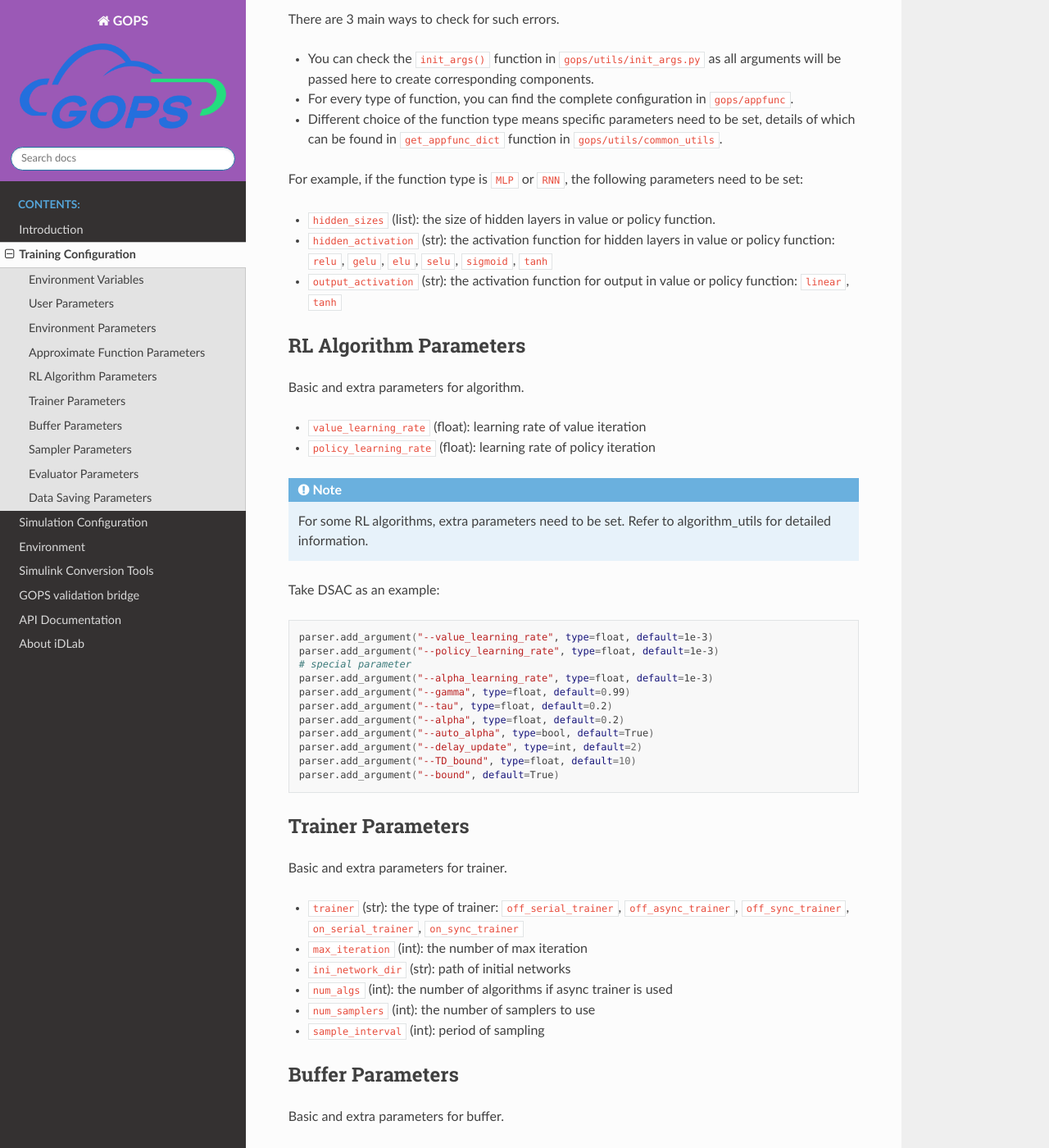
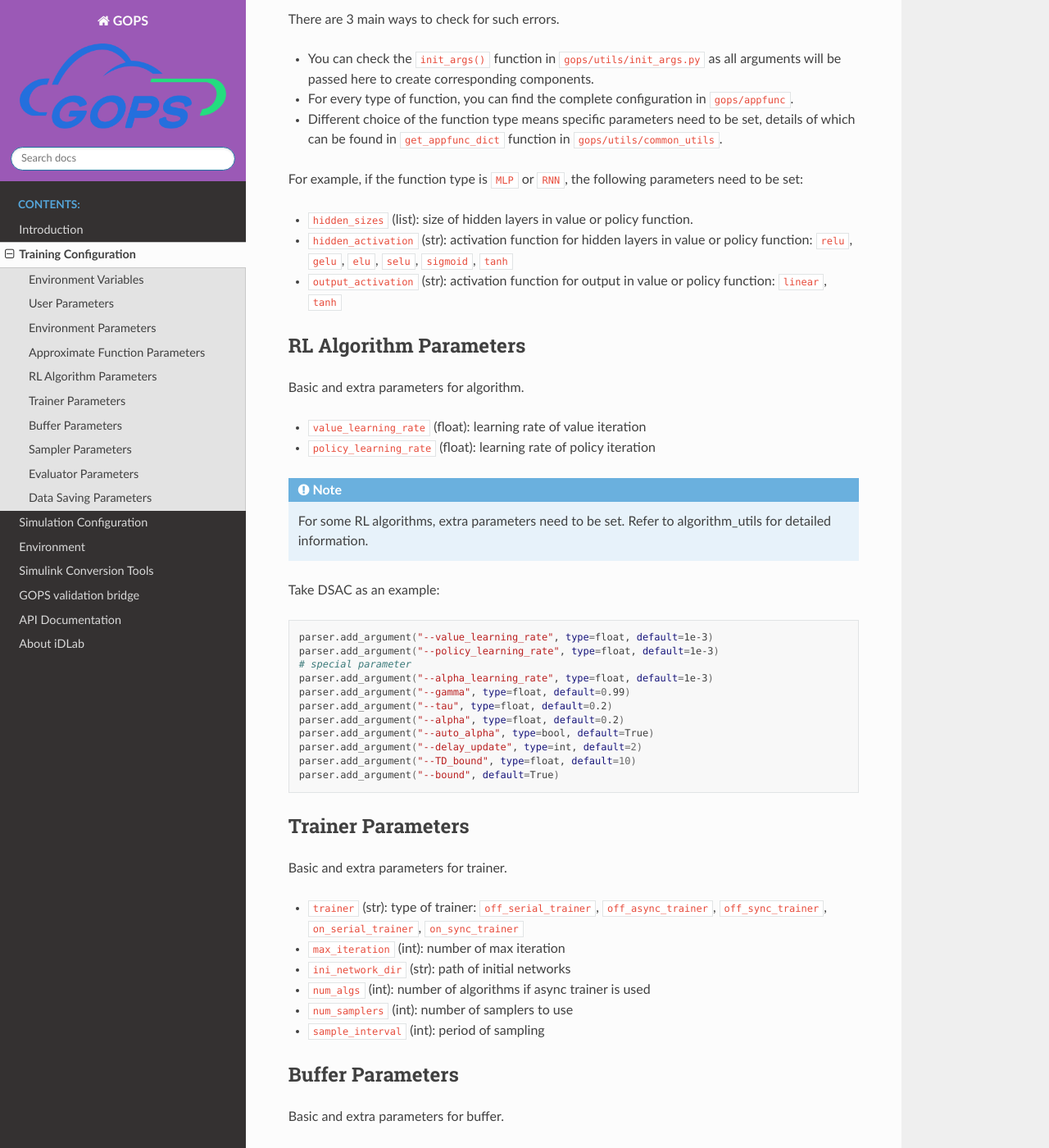
Before and after one commit to Intelligent-Driving-Laboratory/GOPS_DOC, a Sphinx documentation site: the page built from source/example_config.md, in a window 1280 px wide and 1400 px high, scrolled down 1781 px. Shown: the whole window at 82% size. Built offline with Sphinx 7.4.7 and the Read the Docs theme 2.0.0, drawn with Linux system fonts in a browser that asks for light colours; some of the changed text lies outside the part shown.

Commit message:
improve writing of training configuration

```diff
--- a/source/example_config.md
+++ b/source/example_config.md
@@ -17,8 +17,8 @@
 ## User Parameters
 Key parameters in user level:
 
-- `env_id` (str): the ID of the environment
-- `algorithm` (str): the name of the reinforcement learning algorithm to use
+- `env_id` (str): ID of the environment
+- `algorithm` (str): name of the reinforcement learning algorithm to use
 - `enable_cuda` (bool): whether to use CUDA for computation
 - `seed` (Optional[int]): assign the global seed for training, using a random value by default
 
@@ -26,7 +26,7 @@
 ## Environment Parameters
 Basic and extra parameters for environment.
 
-- `action_type` (str): the type of environment action: 'continu' or 'discret'
+- `action_type` (str): type of environment action: 'continu' or 'discret'
 - `is_render` (bool): whether render the env when evaluation
 
 :::{note}
@@ -44,7 +44,7 @@
 - `value_func_type` (str): type of value function, depended on the used algorithm: `MLP`, `CNN`, `CNN_SHARED`, `RNN`, `POLY`, `GAUSS`
 - `policy_func_name` (str): policy function structure, depended on the used algorithm: `None`, `DetermPolicy`, `FiniteHorizonPolicy`, `StochaPolicy`
 - `policy_func_type` (str): type of policy function, depended on the used algorithm: `MLP`, `CNN`, `CNN_SHARED`, `RNN`, `POLY`, `GAUSS`
-- `policy_act_distribution` (str): the type of distribution for policy actions: `default`, `TanGaussDistribution`, `GaussDistribution`
+- `policy_act_distribution` (str): type of distribution for policy actions: `default`, `TanGaussDistribution`, `GaussDistribution`
 
 :::{note}
 Some arguments are coupling with others. Change them separately may cause error or incorrect results.
@@ -56,9 +56,9 @@
 - Different choice of the function type means specific parameters need to be set, details of which can be found in `get_appfunc_dict` function in `gops/utils/common_utils`.
 
 For example, if the function type is `MLP` or `RNN`, the following parameters need to be set:
-- `hidden_sizes` (list): the size of hidden layers in value or policy function.
-- `hidden_activation` (str): the activation function for hidden layers in value or policy function: `relu`, `gelu`, `elu`, `selu`, `sigmoid`, `tanh`
-- `output_activation` (str): the activation function for output in value or policy function: `linear`, `tanh`
+- `hidden_sizes` (list): size of hidden layers in value or policy function.
+- `hidden_activation` (str): activation function for hidden layers in value or policy function: `relu`, `gelu`, `elu`, `selu`, `sigmoid`, `tanh`
+- `output_activation` (str): activation function for output in value or policy function: `linear`, `tanh`
 
 
 ##  RL Algorithm Parameters
@@ -89,32 +89,32 @@
 ## Trainer Parameters
 Basic and extra parameters for trainer.
 
-- `trainer` (str): the type of trainer: `off_serial_trainer`, `off_async_trainer`, `off_sync_trainer`, `on_serial_trainer`, `on_sync_trainer`
-- `max_iteration` (int): the number of max iteration
+- `trainer` (str): type of trainer: `off_serial_trainer`, `off_async_trainer`, `off_sync_trainer`, `on_serial_trainer`, `on_sync_trainer`
+- `max_iteration` (int): number of max iteration
 - `ini_network_dir` (str): path of initial networks
-- `num_algs` (int): the number of algorithms if async trainer is used
-- `num_samplers` (int): the number of samplers to use
+- `num_algs` (int): number of algorithms if async trainer is used
+- `num_samplers` (int): number of samplers to use
 - `sample_interval` (int): period of sampling
 
 ## Buffer Parameters
 Basic and extra parameters for buffer.
 
-- `buffer_name` (str): the name of buffer to use: `replay_buffer`, `prioritized_replay_buffer`
+- `buffer_name` (str): name of buffer to use: `replay_buffer`, `prioritized_replay_buffer`
 - `buffer_warm_size` (int): size of collected samples before training
 - `buffer_max_size` (int): max size of replay buffer
 - `replay_batch_size` (int): batch size of replay samples from buffer
 ## Sampler Parameters
 Basic and extra parameters for sampler.
 
-- `sample_name` (str): the name of sampler to use: `off_sampler`, `on_sampler`
+- `sample_name` (str): name of sampler to use: `off_sampler`, `on_sampler`
 - `sample_batch_size` (int): batch size of sampler for buffer store
 - `noise_params` (dict): add noise to action for better exploration, only used for continuous action space
 
 ## Evaluator Parameters
 Basic and extra parameters for evaluator.
 
-- `evaluator_name` (str): the name of evaluator to use: `evaluator`, `evaluator_filter`
-- `num_eval_episode` (int): the number of episodes for evaluation
+- `evaluator_name` (str): name of evaluator to use: `evaluator`, `evaluator_filter`
+- `num_eval_episode` (int): number of episodes for evaluation
 - `eval_interval` (int): period of every evaluation episode
 - `eval_save` (bool): whether to save evaluation data: `True`, `False`
 
```
